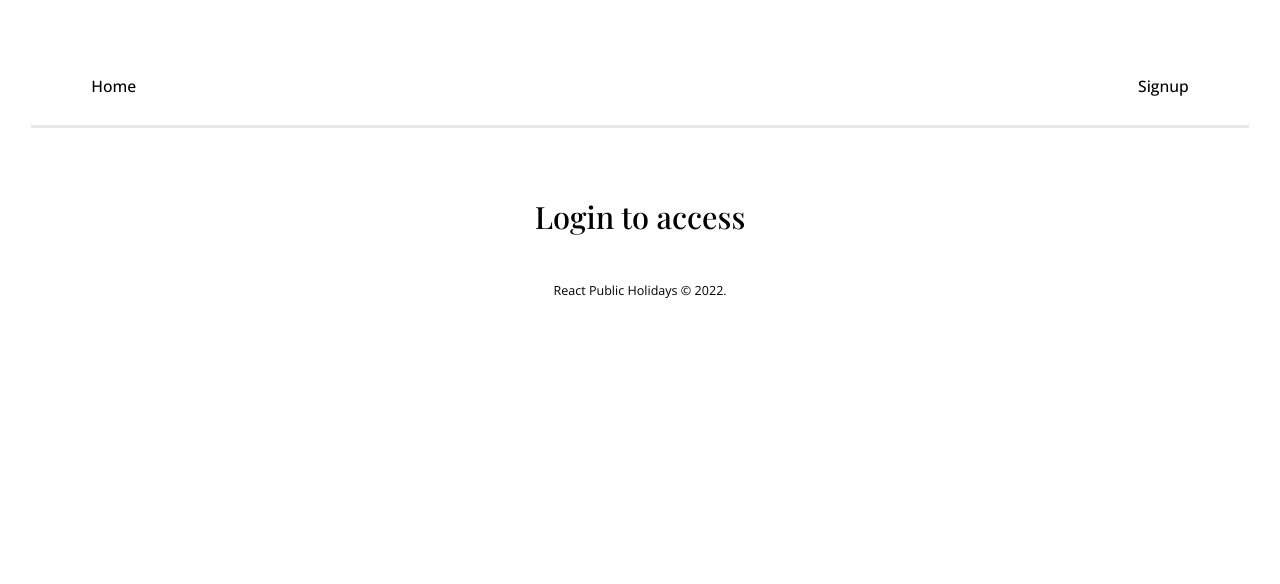
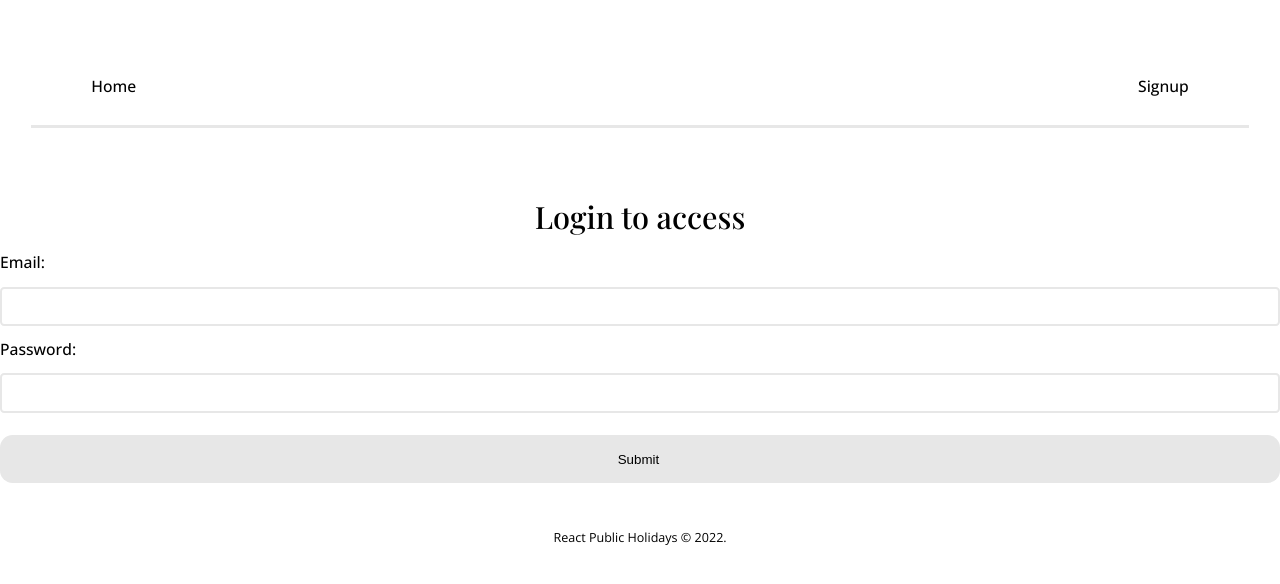
Before and after one commit to Amalitech-Public-Holiday/public-holiday-frontend, a React (Create React App) app: page /login in a window 1280 px wide. Shown: the top 584 px of the page. Built offline with nearby package versions, Linux system fonts and the light colour scheme.

Commit message:
Add form with inputs for email and password and submit button

```diff
--- a/src/components/LoginForm/LoginForm.js
+++ b/src/components/LoginForm/LoginForm.js
@@ -1,7 +1,19 @@
 const LoginForm = () => {
   return (
-    <div>
-
+    <div className="LoginForm">
+      <form>
+        <div>
+          <label htmlFor="email">Email:</label>
+          <input type="email" name="fullname" />
+        </div>
+        <div>
+          <label htmlFor="password">Password:</label>
+          <input type="password" name="password" />
+        </div>
+        <div>
+          <input type="submit" className="button green" />
+        </div>
+      </form>
     </div>
   );
 };
```
